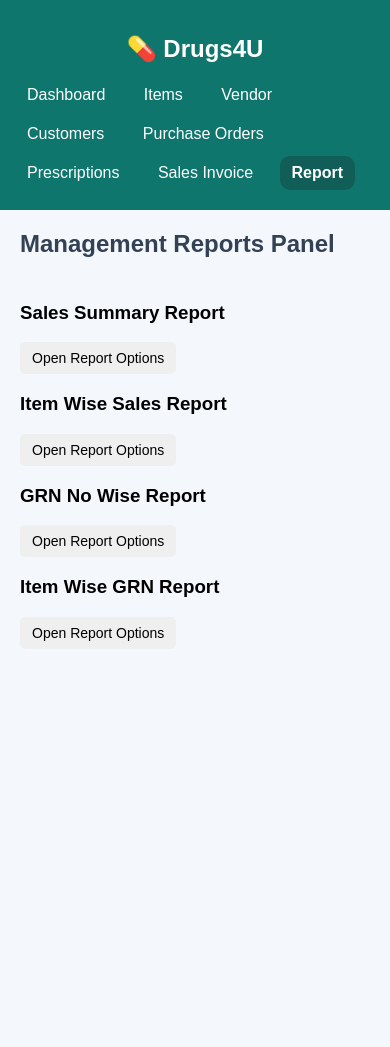
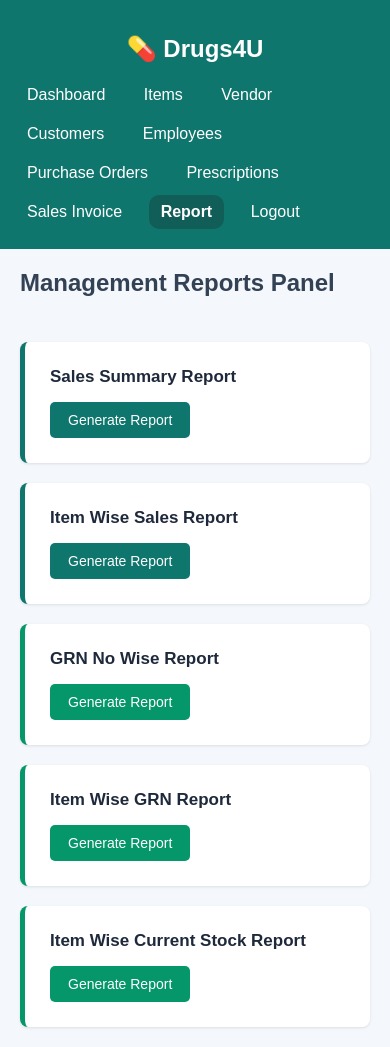
Before and after one commit to hareshhewage-jpg/Pharmacy, a PHP site: page /report.php in a window 390 px wide. Before the commit the page ends 641 px from the top, so only its background shows below. Run offline with PHP 8.4, Linux system fonts and the light colour scheme; data comes from the database, SQL or seed files in the repository.

Commit message:
Report Page update

```diff
--- a/report.php
+++ b/report.php
@@ -5,138 +5,32 @@ ini_set('display_errors', 1);
 session_start();
 include 'connection.php';
 
-/* ================= SAFE QUERY ================= */
+// Safe Query Helper if needed for managing dynamic filters or lookups
 function runQuery($conn, $sql){
     $result = mysqli_query($conn, $sql);
-
     if(!$result){
         die("SQL ERROR : " . mysqli_error($conn));
     }
-
     return $result;
 }
-
-/* ================= DELETE VENDOR ================= */
-if(isset($_GET['delete_vendor'])){
-
-    $vendor_id = mysqli_real_escape_string($conn, $_GET['delete_vendor']);
-
-    $delete = mysqli_query($conn, "DELETE FROM vendor_master WHERE vendor_id='$vendor_id'");
-
-    if($delete){
-        $_SESSION['msg'] = "Vendor Deleted Successfully";
-    }else{
-        $_SESSION['msg'] = mysqli_error($conn);
-    }
-
-    echo "<script>
-    alert('" . mysqli_real_escape_string($conn, $_SESSION['msg']) . "');
-    window.location='vendor.php';
-    </script>";
-    exit;
-}
-
-/* ================= EDIT MODE ================= */
-$edit_mode = false;
-$edit_vendor = null;
-
-if(isset($_GET['edit_vendor'])){
-    $edit_mode = true;
-    $vendor_id = mysqli_real_escape_string($conn, $_GET['edit_vendor']);
-
-    $res = runQuery($conn, "SELECT * FROM vendor_master WHERE vendor_id='$vendor_id'");
-    $edit_vendor = mysqli_fetch_assoc($res);
-}
-
-/* ================= SAVE VENDOR ================= */
-if(isset($_POST['save_vendor'])){
-
-    $vendor_id = mysqli_real_escape_string($conn, $_POST['vendor_id']);
-    $vendor_name = mysqli_real_escape_string($conn, $_POST['vendor_name']);
-    $business_registration = mysqli_real_escape_string($conn, $_POST['business_registration']);
-    $country = mysqli_real_escape_string($conn, $_POST['country']);
-    $postal_code = mysqli_real_escape_string($conn, $_POST['postal_code']);
-    $address1 = mysqli_real_escape_string($conn, $_POST['address1']);
-    $address2 = mysqli_real_escape_string($conn, $_POST['address2']);
-    $contact_person = mysqli_real_escape_string($conn, $_POST['contact_person']);
-    $mobile = mysqli_real_escape_string($conn, $_POST['mobile']);
-    $contact_no = mysqli_real_escape_string($conn, $_POST['contact_no']);
-    $fax = mysqli_real_escape_string($conn, $_POST['fax']);
-    $email = mysqli_real_escape_string($conn, $_POST['email']);
-
-    if($_POST['edit_mode'] == '1'){
-
-        runQuery($conn, "UPDATE vendor_master SET
-            vendor_name='$vendor_name',
-            business_registration='$business_registration',
-            country='$country',
-            postal_code='$postal_code',
-            address1='$address1',
-            address2='$address2',
-            contact_person='$contact_person',
-            mobile='$mobile',
-            contact_no='$contact_no',
-            fax='$fax',
-            email='$email'
-        WHERE vendor_id='$vendor_id'");
-
-        $_SESSION['msg'] = "Vendor Updated Successfully";
-    } else {
-
-        runQuery($conn, "INSERT INTO vendor_master (
-            vendor_id, vendor_name, business_registration, country, postal_code,
-            address1, address2, contact_person, mobile, contact_no, fax, email
-        ) VALUES (
-            '$vendor_id', '$vendor_name', '$business_registration', '$country', '$postal_code',
-            '$address1', '$address2', '$contact_person', '$mobile', '$contact_no', '$fax', '$email'
-        )");
-
-        $_SESSION['msg'] = "Vendor Registered Successfully";
-    }
-
-    echo "<script>
-    alert('" . mysqli_real_escape_string($conn, $_SESSION['msg']) . "');
-    window.location='vendor.php';
-    </script>";
-    exit;
-}
-
-/* ================= AUTO VENDOR ID ================= */
-$res_id = runQuery($conn, "SELECT vendor_id FROM vendor_master ORDER BY vendor_id DESC LIMIT 1");
-
-if(mysqli_num_rows($res_id) > 0){
-    $row_id = mysqli_fetch_assoc($res_id);
-    $num = (int)substr($row_id['vendor_id'], 3) + 1;
-    $vendor_id = "VEN" . str_pad($num, 4, "0", STR_PAD_LEFT);
-} else {
-    $vendor_id = "VEN0001";
-}
-
-/* ================= FETCH VENDORS ================= */
-$vendor_list = runQuery($conn, "SELECT * FROM vendor_master ORDER BY vendor_id DESC");
 ?>
-
 <!DOCTYPE html>
 <html lang="en">
 <head>
     <meta charset="UTF-8">
     <meta name="viewport" content="width=device-width, initial-scale=1.0">
-    <title>Vendor Master System</title>
+    <title>Management Reports - Drugs4U</title>
     <style>
         body {
             font-family: Arial, sans-serif;
             background: #f4f7fb;
             margin: 0;
         }
-        .sidebar a.active {
-            background: #115e59;
-            font-weight: bold;
-        }
         .wrapper {
             display: flex;
             flex-direction: row;
         }
-        /* Sidebar Responsive Settings */
+        /* Master Panel Framework Layout */
         .sidebar {
             width: 260px;
             background: #0f766e;
@@ -172,84 +70,62 @@ $vendor_list = runQuery($conn, "SELECT * FROM vendor_master ORDER BY vendor_id D
             padding: 20px;
         }
         .top-bar {
-            padding: 20px 20px 5px 20px;
+            padding: 20px 20px 15px 20px;
             display: flex;
-            flex-wrap: wrap;
             justify-content: space-between;
             align-items: center;
-            gap: 15px;
         }
         .top-bar h2 {
             margin: 0;
             color: #334155;
         }
-        .action-buttons {
-            display: flex;
-            gap: 10px;
+
+        /* Interactive Grid Engine */
+        .report-grid {
+            display: grid;
+            grid-template-columns: repeat(2, 1fr);
+            gap: 20px;
+            margin-top: 10px;
         }
-        .filter-bar {
-            padding: 5px 20px 15px 20px;
-            display: flex;
-            flex-wrap: wrap;
-            gap: 8px;
+        .report-card {
+            background: white;
+            padding: 25px;
+            border-radius: 8px;
+            box-shadow: 0 1px 3px rgba(0,0,0,0.1);
+            border-left: 5px solid #0f766e;
         }
-        #searchBox {
-            width: 100%;
-            padding: 10px;
+        .report-card.grn-card {
+            border-left-color: #059669; /* Distinct Green accent for GRN Inventory track cards */
+        }
+        .report-card h3 {
+            margin-top: 0;
+            margin-bottom: 15px;
+            color: #1e293b;
+            font-size: 17px;
+        }
+        .report-btn {
+            background: #0f766e;
+            color: white;
+            border: none;
+            padding: 10px 18px;
+            cursor: pointer;
             border-radius: 5px;
-            border: 1px solid #ccc;
-            box-sizing: border-box;
-        }
-        button, .btn-link {
-            padding: 8px 12px;
-            border: none;
-            border-radius: 5px;
-            cursor: pointer;
             font-size: 14px;
+            transition: background 0.2s;
             text-decoration: none;
             display: inline-block;
         }
-        .po-btn { background:#2563eb; color:#fff; }
-        .grn-btn { background:#059669; color:#fff; }
-        .edit-btn { background:#f59e0b; color:#fff; }
-        .del-btn { background:#dc2626; color:#fff; }
+        .report-card.grn-card .report-btn {
+            background: #059669;
+        }
+        .report-card.grn-card .report-btn:hover {
+            background: #047857;
+        }
+        .report-btn:hover {
+            background: #115e59;
+        }
 
-        /* Responsive Tables */
-        .table-responsive {
-            width: 100%;
-            overflow-x: auto;
-            background: #fff;
-            border-radius: 5px;
-            box-shadow: 0 1px 3px rgba(0,0,0,0.1);
-            margin-bottom: 20px;
-        }
-        table {
-            width: 100%;
-            border-collapse: collapse;
-            min-width: 600px;
-        }
-        th {
-            background: #0f766e;
-            color: #fff;
-            padding: 12px 10px;
-            text-align: left;
-        }
-        td {
-            padding: 10px;
-            border-bottom: 1px solid #ddd;
-        }
-        input, select, textarea {
-            width: 100%;
-            padding: 8px;
-            box-sizing: border-box;
-            border: 1px solid #ccc;
-            border-radius: 4px;
-        }
-        textarea {
-            resize: none;
-            height: 60px;
-        }
-        /* Modals & Popups Setup */
+        /* Parameter Modals Configurations Framework */
         .popup {
             display: none;
             position: fixed;
@@ -329,11 +215,8 @@ $vendor_list = runQuery($conn, "SELECT * FROM vendor_master ORDER BY vendor_id D
                 margin-left: 0;
                 width: 100%;
             }
-            .grid {
+            .report-grid {
                 grid-template-columns: 1fr;
-            }
-            .full-width {
-                grid-column: span 1;
             }
         }
     </style>
@@ -347,11 +230,14 @@ $vendor_list = runQuery($conn, "SELECT * FROM vendor_master ORDER BY vendor_id D
         <a href="item.php">Items</a>
         <a href="vendor.php">Vendor</a>
         <a href="customer_list.php">Customers</a>
+        <a href="employee_reg.php">Employees</a>
         <a href="purchase_order.php">Purchase Orders</a>
         <a href="prescription_list.php">Prescriptions</a>
         <a href="sales_invoice.php">Sales Invoice</a>
         <a href="report.php" class="active">Report</a>
+        <a href="login_emp.php">Logout</a>
     </div>
+
     <div class="main-content">
         <div class="top-bar">
             <h2>Management Reports Panel</h2>
@@ -363,29 +249,37 @@ $vendor_list = runQuery($conn, "SELECT * FROM vendor_master ORDER BY vendor_id D
                 <div class="report-card">
                     <h3>Sales Summary Report</h3>
                     <button class="report-btn" onclick="openPopup('sales_report_view.php','Sales Summary Report')">
-                        Open Report Options
+                        Generate Report
                     </button>
                 </div>
 
                 <div class="report-card">
                     <h3>Item Wise Sales Report</h3>
                     <button class="report-btn" onclick="openPopup('item_sales_report_view.php','Item Wise Sales Report')">
-                        Open Report Options
+                        Generate Report
                     </button>
                 </div>
 
                 <div class="report-card grn-card">
                     <h3>GRN No Wise Report</h3>
                     <button class="report-btn" onclick="openPopup('grn_no_report_view.php','GRN No Wise Summary Report')">
-                        Open Report Options
+                        Generate Report
                     </button>
                 </div>
 
                 <div class="report-card grn-card">
                     <h3>Item Wise GRN Report</h3>
                     <button class="report-btn" onclick="openPopup('grn_item_report_view.php','Item Wise GRN Report')">
-                        Open Report Options
+                        Generate Report
                     </button>
+                </div>
+
+                <!-- Live Stock Report Engine Integration Block -->
+                <div class="report-card grn-card">
+                    <h3>Item Wise Current Stock Report</h3>
+                    <a href="item_stock_report.php" target="_blank" class="report-btn">
+                        Generate Report
+                    </a>
                 </div>
 
             </div>
```
Also changed, not shown: other parts of report.php (+33 -22 lines).
